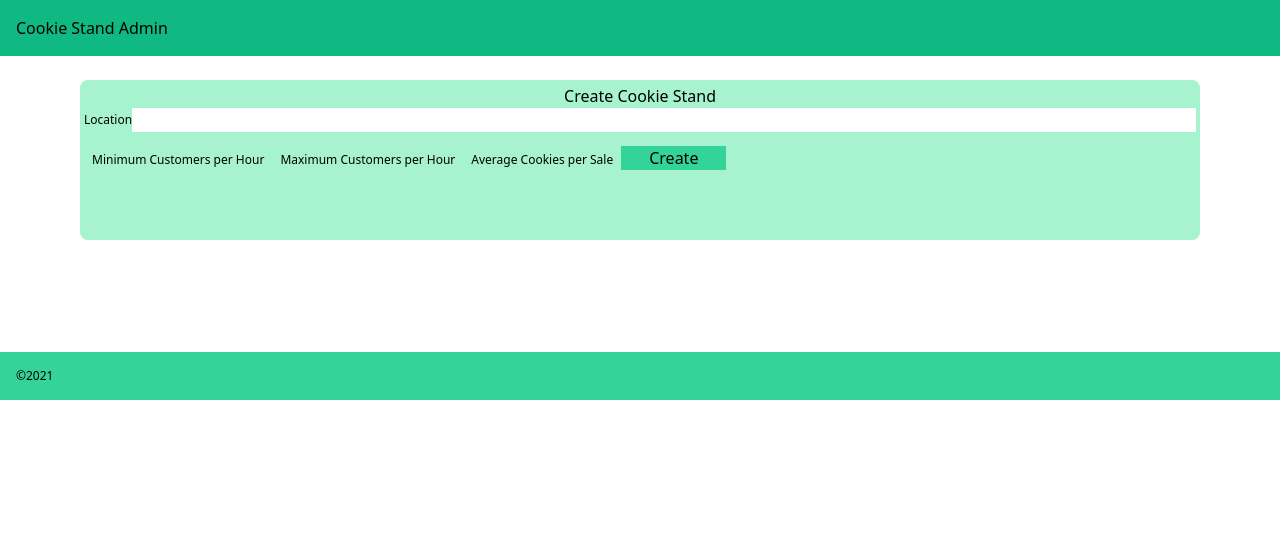
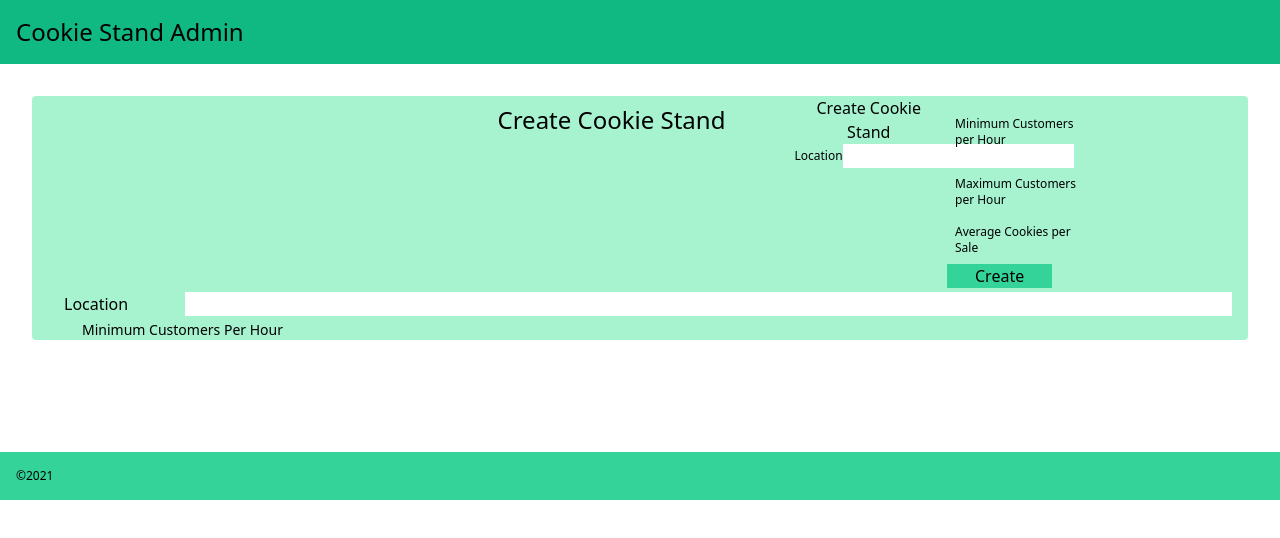
Before and after one commit to Bhattb2/cookie-stand-admin, a Next.js app in the folder cookie-stand-admin/: page / in a window 1280 px wide. Shown: the top 538 px of the page. Built offline with nearby package versions, Linux system fonts and the light colour scheme.

Commit message:
still work in progress

```diff
--- a/cookie-stand-admin/pages/index.js
+++ b/cookie-stand-admin/pages/index.js
@@ -1,6 +1,22 @@
 import Head from 'next/head'
+import React, { useState } from 'react'
 
 export default function Home() {
+
+  const[location, setLocation] = useState('Location Here')
+  const[minCust, setMinCust] = useState('Min Customers Here')
+  const[maxCust, setMaxCust] = useState('Max Customers Here')
+  const[avgCookies, setAvgCookies] = useState('Average Cookies Sold Here')
+
+  function formHandler(event){
+    event.preventDefault();
+    setLocation(event.target.location.value)
+    setMinCust(event.target.min_cuat.value)
+    setMaxCust(event.target.max_cust.value)
+    setAvgCookies(event.target.avg_per.value)
+  }
+
+
   return (
     <div className="">
       <Head>
@@ -8,18 +24,19 @@ export default function Home() {
         <link rel="icon" href="/favicon.ico" />
       </Head>
 
-      {/* <main className="">
 
-      </main> */}
+      <header className="flex-1 text-2xl text-left bg-green-500 p-4">
+        <h1>Cookie Stand Admin</h1>
+      </header>
+
+      <main className="m-8">
+      <form onSubmit={formHandler} className=" grid gap-1 bg-green-200 rounded grid-cols-8 mb-4">
+        <legend className='col-start-4 col-span-2 text-2xl m-2'>Create Cookie Stand</legend>
+        <label className='row-start-2 col-start-1 col-span-1 ml-8' for='location'>Location</label>
+        <input className='row-start-2 col-start-2 col-span-7 text-sm mr-4' name='location'></input>
+        <label className='row-start-3 col-start-1 col-span-2 text-sm text-center' for='min_cust'>Minimum Customers Per Hour</label>
 
 
-      <header className="bg-green-500 p-4 text-black-50">
-        <h1>Cookie Stand Admin</h1>
-
-      </header>
-
-      <main className="">
-      <div className="my-6 p-1 mx-20 bg-green-200 rounded-lg w-100 h-40">
         <div className="">
           <p className="text-center" >Create Cookie Stand</p>
           <form className="flex p3 mx-0">
@@ -42,7 +59,7 @@ export default function Home() {
         </nav>
 
 
-      </div>
+      </form>
       </main>
 
 
```
